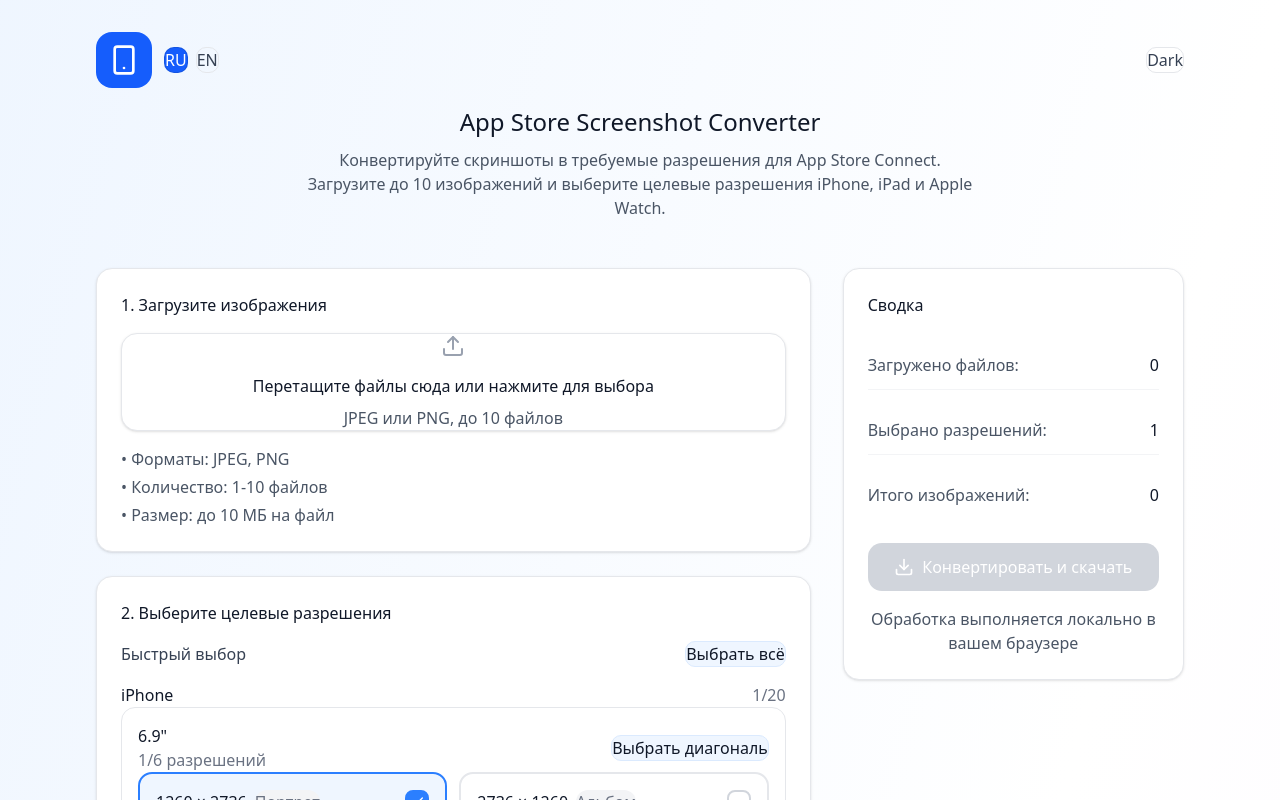
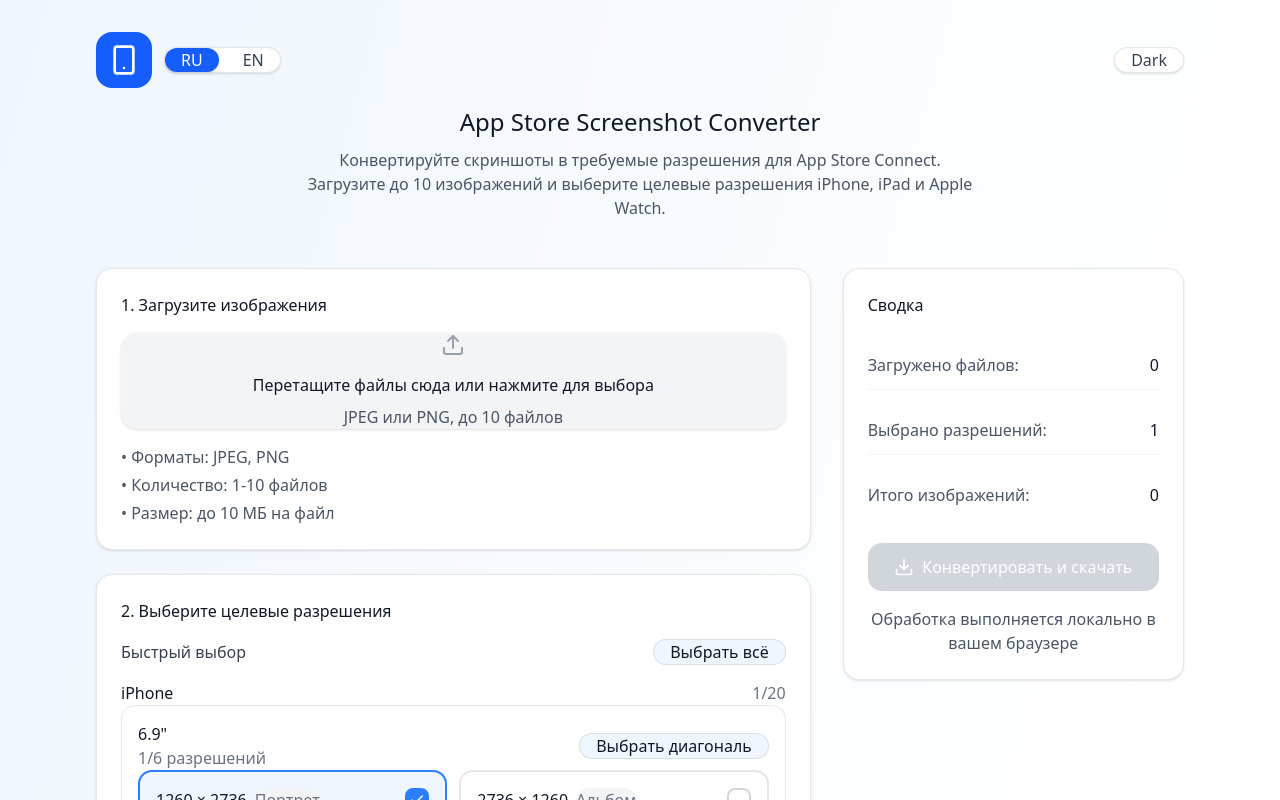
Before and after one commit to kyzdes/appstore-resizer, a React (Vite) app: page / in a window 1280 px wide. Shown: the top 800 px of the page. Built offline with nearby package versions, Linux system fonts and the light colour scheme.

Commit message:
Restyle buttons and upload area; improve dark theme contrast

```diff
--- a/src/App.tsx
+++ b/src/App.tsx
@@ -227,26 +227,26 @@
   const theme = useMemo(
     () => ({
       pageBg: isDarkMode
-        ? 'bg-gradient-to-br from-slate-900 via-slate-950 to-black'
+        ? 'bg-gradient-to-br from-[#0b1020] via-[#0f172a] to-[#0b1020]'
         : 'bg-gradient-to-br from-blue-50 via-white to-purple-50',
       card: isDarkMode
-        ? 'bg-slate-900 border border-slate-800 shadow-sm'
+        ? 'bg-[#0f172a] border border-[#1f2937] shadow-sm'
         : 'bg-white border border-gray-200 shadow-sm',
       textPrimary: isDarkMode ? 'text-gray-100' : 'text-gray-900',
-      textSecondary: isDarkMode ? 'text-gray-400' : 'text-gray-600',
-      textMuted: isDarkMode ? 'text-gray-500' : 'text-gray-500',
-      divider: isDarkMode ? 'border-slate-800' : 'border-gray-100',
+      textSecondary: isDarkMode ? 'text-gray-300' : 'text-gray-600',
+      textMuted: isDarkMode ? 'text-gray-400' : 'text-gray-500',
+      divider: isDarkMode ? 'border-[#1f2937]' : 'border-gray-100',
       infoBox: isDarkMode
-        ? 'bg-slate-800 border border-slate-700 text-gray-200'
+        ? 'bg-[#111827] border border-[#1f2937] text-gray-200'
         : 'bg-blue-50 border border-blue-100 text-blue-900',
       tag: isDarkMode
-        ? 'text-xs text-gray-200 px-2 py-0.5 bg-slate-800 rounded-full'
+        ? 'text-xs text-gray-200 px-2 py-0.5 bg-[#111827] rounded-full'
         : 'text-xs text-gray-500 px-2 py-0.5 bg-gray-100 rounded-full',
       primaryButton: isDarkMode
-        ? 'bg-blue-600 text-white hover:bg-blue-700 disabled:bg-slate-700 disabled:text-gray-400'
+        ? 'bg-blue-500 text-white hover:bg-blue-600 disabled:bg-gray-700 disabled:text-gray-400'
         : 'bg-blue-600 text-white hover:bg-blue-700 disabled:bg-gray-300 disabled:text-white',
       summaryCard: isDarkMode
-        ? 'bg-slate-900 border border-slate-800 shadow-sm'
+        ? 'bg-[#0f172a] border border-[#1f2937] shadow-sm'
         : 'bg-white border border-gray-200 shadow-sm',
       accentIcon: isDarkMode ? 'bg-blue-600' : 'bg-blue-600',
       progress: {
@@ -343,27 +343,27 @@
               <div className={`${theme.accentIcon} p-3 rounded-2xl`}>
                 <Smartphone className="w-8 h-8 text-white" />
               </div>
-              <div className="flex items-center gap-2">
+              <div className={`flex items-center gap-2 rounded-full px-1 py-1 ${isDarkMode ? 'bg-[#111827] border border-[#1f2937]' : 'bg-white border border-gray-200 shadow-sm'}`}>
                 <button
                   onClick={() => setLocale('ru')}
-                  className={`px-3 py-1.5 rounded-lg border text-sm font-medium ${
+                  className={`px-4 py-2 rounded-full text-sm font-semibold ${
                     locale === 'ru'
-                      ? 'bg-blue-600 text-white border-blue-600'
+                      ? 'bg-blue-600 text-white shadow-sm'
                       : isDarkMode
-                        ? 'border-slate-700 text-gray-200 hover:border-blue-400 hover:text-blue-200'
-                        : 'border-gray-200 text-gray-700 hover:border-blue-300 hover:text-blue-700'
+                        ? 'text-gray-200 hover:bg-[#1f2937]'
+                        : 'text-gray-700 hover:bg-gray-100'
                   }`}
                 >
                   RU
                 </button>
                 <button
                   onClick={() => setLocale('en')}
-                  className={`px-3 py-1.5 rounded-lg border text-sm font-medium ${
+                  className={`px-4 py-2 rounded-full text-sm font-semibold ${
                     locale === 'en'
-                      ? 'bg-blue-600 text-white border-blue-600'
+                      ? 'bg-blue-600 text-white shadow-sm'
                       : isDarkMode
-                        ? 'border-slate-700 text-gray-200 hover:border-blue-400 hover:text-blue-200'
-                        : 'border-gray-200 text-gray-700 hover:border-blue-300 hover:text-blue-700'
+                        ? 'text-gray-200 hover:bg-[#1f2937]'
+                        : 'text-gray-700 hover:bg-gray-100'
                   }`}
                 >
                   EN
@@ -372,10 +372,10 @@
             </div>
             <button
               onClick={() => setIsDarkMode(prev => !prev)}
-              className={`px-3 py-1.5 rounded-lg border text-sm font-medium ${
+              className={`px-4 py-2 rounded-full text-sm font-semibold ${
                 isDarkMode
-                  ? 'bg-slate-800 border-slate-700 text-gray-200 hover:border-blue-400 hover:text-blue-200'
-                  : 'border-gray-200 text-gray-700 hover:border-blue-300 hover:text-blue-700 bg-white'
+                  ? 'bg-[#111827] border border-[#1f2937] text-gray-100 hover:border-blue-400 hover:text-white'
+                  : 'bg-white border border-gray-200 text-gray-700 hover:border-blue-300 hover:text-blue-700 shadow-sm'
               }`}
             >
               {isDarkMode ? 'Light' : 'Dark'}
--- a/src/components/ImageUploader.tsx
+++ b/src/components/ImageUploader.tsx
@@ -109,8 +109,8 @@
         onDrop={handleDrop}
         className={`rounded-2xl p-12 text-center cursor-pointer transition-all duration-300 relative overflow-hidden group ${
           isDarkMode
-            ? 'bg-slate-900 border border-slate-800 shadow-[0_20px_60px_-35px_rgba(0,0,0,0.8)]'
-            : 'bg-white border border-gray-200 shadow-sm'
+            ? 'bg-[#111827] shadow-[0_20px_60px_-35px_rgba(0,0,0,0.8)]'
+            : 'bg-gray-100 shadow-sm'
         } ${isDragging ? 'scale-[1.02] ring-2 ring-blue-500/60' : ''}`}
       >
         {/* Gradient overlay on drag */}
--- a/src/components/ResolutionSelector.tsx
+++ b/src/components/ResolutionSelector.tsx
@@ -50,10 +50,10 @@
         <p className={isDarkMode ? 'text-gray-200' : 'text-gray-700'}>{texts.quickSelect}</p>
         <button
           onClick={onToggleAll}
-          className={`text-sm font-medium px-3 py-1.5 rounded-lg border ${
+          className={`text-sm font-semibold px-4 py-2 rounded-full border transition-colors ${
             isDarkMode
-              ? 'border-slate-700 text-blue-200 hover:border-blue-400 hover:text-blue-300 bg-slate-900'
-              : 'border-blue-100 text-blue-600 hover:border-blue-300 hover:text-blue-700 bg-blue-50'
+              ? 'border-[#24304a] bg-[#1f2937] text-blue-100 hover:border-blue-400 hover:text-white'
+              : 'border-blue-200 bg-blue-50 text-blue-700 hover:border-blue-300 hover:text-blue-800'
           }`}
         >
           {allSelected ? texts.clearAll : texts.selectAll}
@@ -93,10 +93,10 @@
                     </div>
                     <button
                       onClick={() => onToggleDiagonal(device as Resolution['device'], diagonal)}
-                      className={`text-sm font-medium px-3 py-1.5 rounded-lg border ${
+                      className={`text-sm font-semibold px-4 py-2 rounded-full border transition-colors ${
                         isDarkMode
-                          ? 'border-slate-700 text-blue-200 hover:border-blue-400 hover:text-blue-300 bg-slate-900'
-                          : 'border-blue-100 text-blue-600 hover:border-blue-300 hover:text-blue-700 bg-blue-50'
+                          ? 'border-[#24304a] bg-[#1f2937] text-blue-100 hover:border-blue-400 hover:text-white'
+                          : 'border-blue-200 bg-blue-50 text-blue-700 hover:border-blue-300 hover:text-blue-800'
                       }`}
                     >
                       {allDiagonalSelected ? texts.clearDiagonal : texts.selectDiagonal}
```
